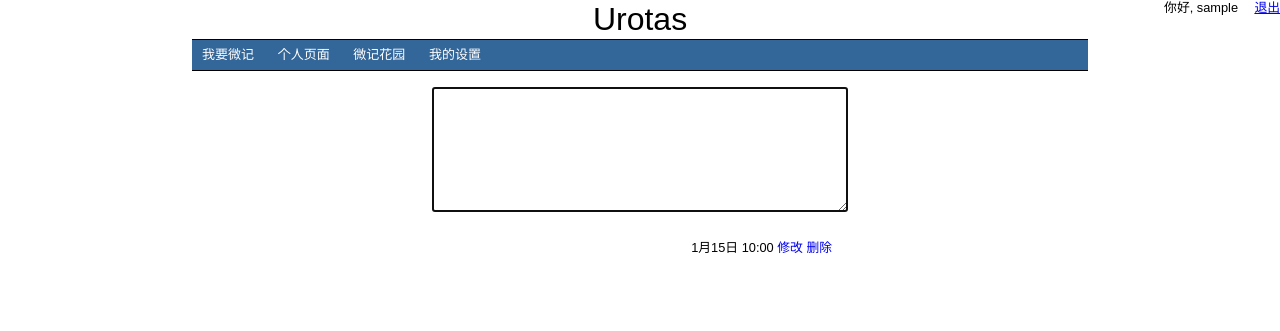
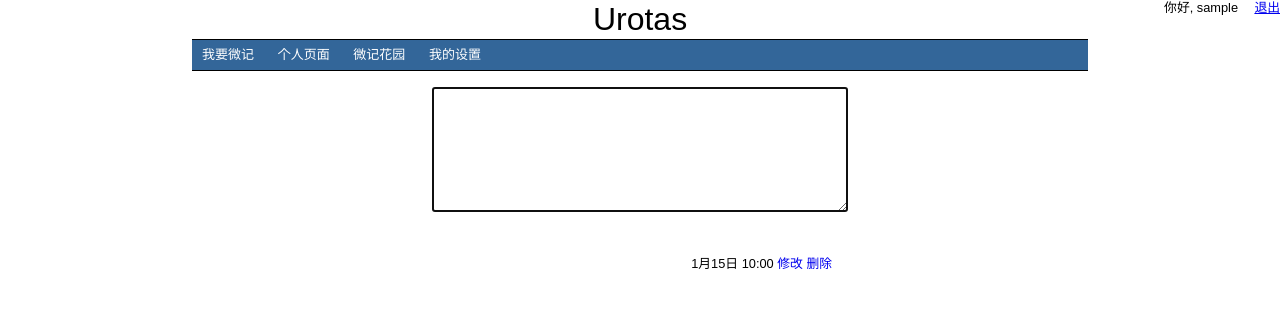
Before and after one commit to suzaku/urotas, a Django app: page /note/ in a window 1280 px wide. Shown: the top 331 px of the page. Run offline with Django 3.2, Linux system fonts and the light colour scheme; a user stored in the database is signed in; tables that the repository leaves empty hold one stand-in row (values such as "Sample post"); parts of the project's set-up code (start-up, migrations or seed data) failed here and were passed over.

Commit message:
???????extra_info???????

```diff
--- a/urotas/templates/base.html
+++ b/urotas/templates/base.html
@@ -78,6 +78,7 @@
         width: 27em;
     }
     .note {
+        clear: both;
         width: 30em;
         margin: 1em auto;
     }
@@ -87,6 +88,7 @@
         font-size: 1.2em;
 
         margin: 0 auto;
+        padding: 2ex 0 0;
         width: 25em;
     }
     .extra_info {
```
